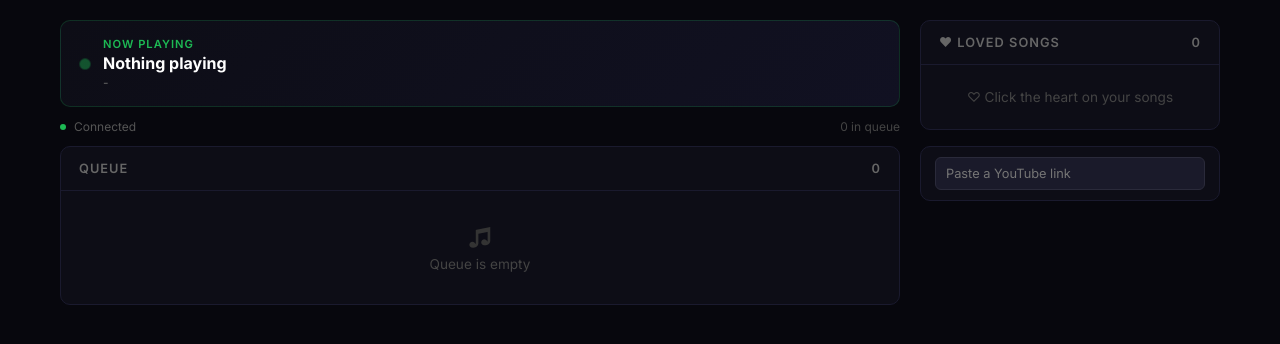
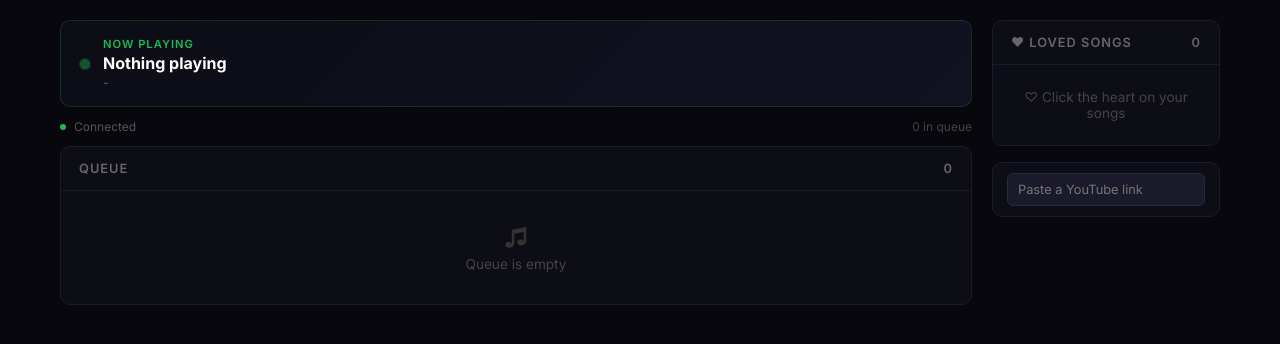
Before and after one commit to lgnrvz/cloud-dj, a Flask app: page /queue in a window 1280 px wide. Shown: the part 50-394 px from the top of the page. Run offline with Flask 3, Linux system fonts and the light colour scheme; a user stored in the database is signed in; data that the repository does not hold is empty.

Commit message:
Set main column to 80% on queue (flex 4:1) and admin (4fr:1fr)

```diff
--- a/templates/admin.html
+++ b/templates/admin.html
@@ -42,7 +42,7 @@
         .now-playing-bar .trk { color: #fff; font-weight: 700; font-size: 0.9rem; }
         .now-playing-bar .sub { color: #666; font-size: 0.75rem; }
 
-        .admin-grid { display: grid; grid-template-columns: 2fr 1fr; gap: 16px; align-items: start; }
+        .admin-grid { display: grid; grid-template-columns: 4fr 1fr; gap: 16px; align-items: start; }
         .admin-grid .full { grid-column: 1 / -1; }
         @media (max-width: 600px) { .admin-grid { grid-template-columns: 1fr; } }
 
--- a/templates/queue.html
+++ b/templates/queue.html
@@ -26,9 +26,9 @@
         .navbar a { color: #888; text-decoration: none; margin-left: 18px; font-size: 0.8rem; transition: .2s; }
         .navbar a:hover { color: #fff; }
         .container { max-width: 1200px; margin: 0 auto; padding: 20px; display: flex; gap: 20px; align-items: flex-start; }
-        .main-col { flex: 1; min-width: 0; }
-        .side-col { width: 300px; flex-shrink: 0; }
-        @media (max-width: 800px) { .container { flex-direction: column; } .side-col { width: 100%; } }
+        .main-col { flex: 4; min-width: 0; }
+        .side-col { flex: 1; min-width: 0; width: auto; }
+        @media (max-width: 800px) { .container { flex-direction: column; } .side-col { width: auto; } }
 
         .now-playing {
             background: linear-gradient(135deg, #0d0d16, #111122);
```
